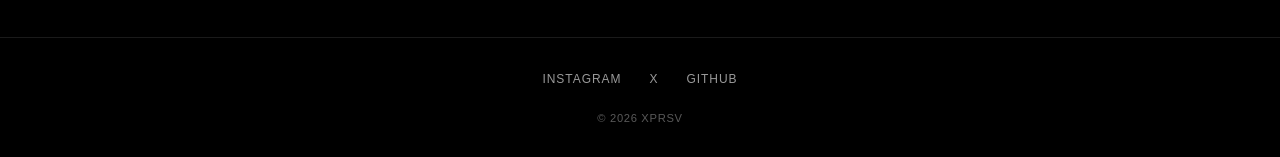
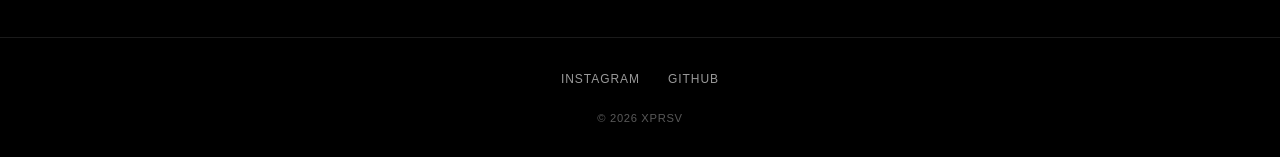
Before and after one commit to travbrown/xprsn, a React (Create React App) app: page / in a window 1280 px wide. Shown: the part 1057-1214 px from the top of the page. Built offline with nearby package versions, Linux system fonts and the light colour scheme; what webfontloader would draw is missing.

Commit message:
Remove X from footer social links
Co-Authored-By: Claude Opus 4.6 <noreply@anthropic.com>

```diff
--- a/src/components/molecules/Footer.js
+++ b/src/components/molecules/Footer.js
@@ -46,7 +46,6 @@ export const Footer = ({ dark }) => {
         flexWrap: 'wrap',
       }}>
         <SocialLink href="https://instagram.com/_xprsv" label="Instagram" dark={dark} />
-        <SocialLink href="https://x.com" label="X" dark={dark} />
         <SocialLink href="https://github.com/travbrown" label="GitHub" dark={dark} />
       </div>
       <p style={{
```
